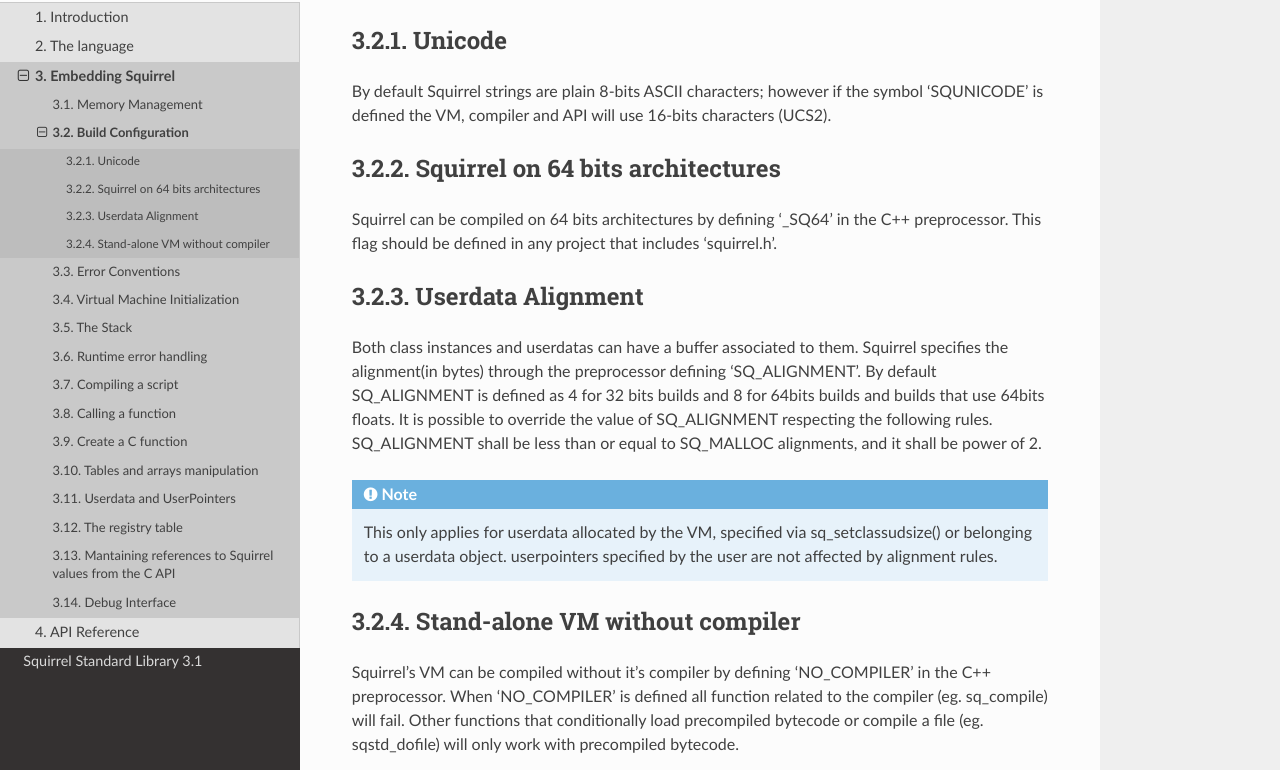
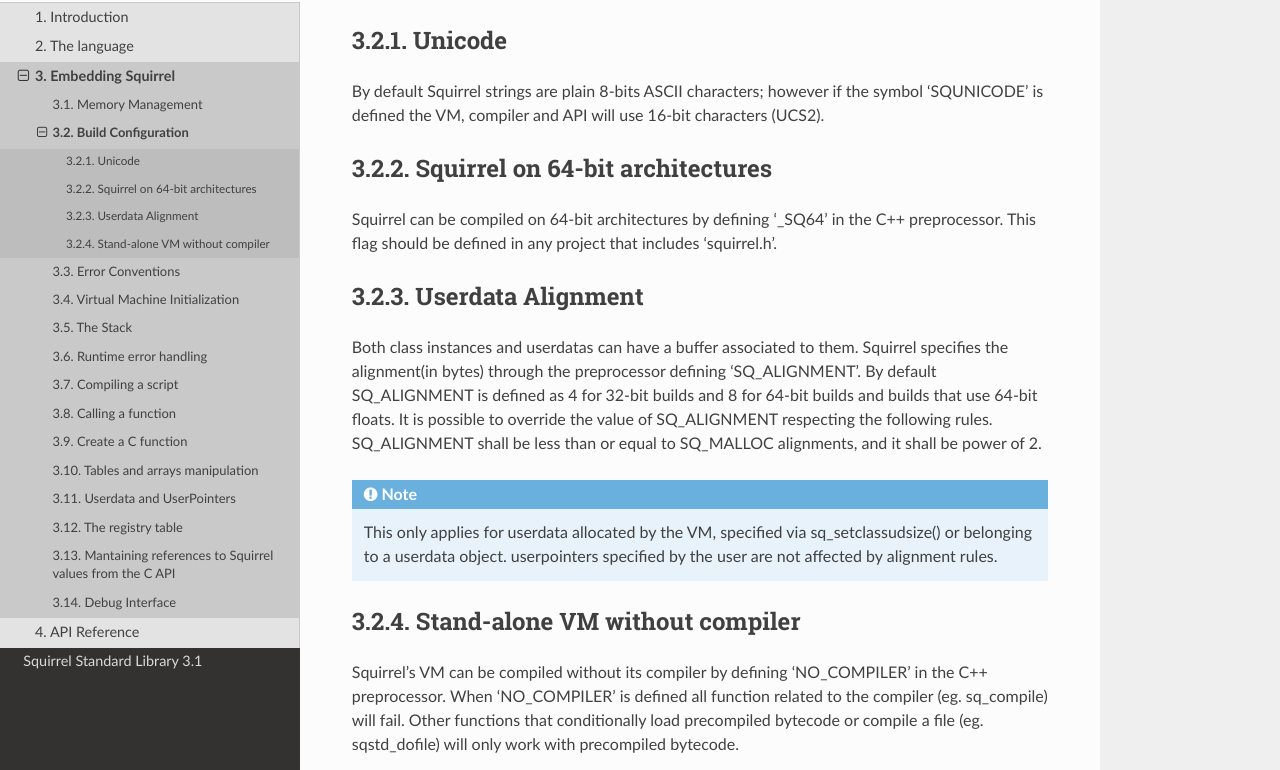
Before and after one commit to albertodemichelis/squirrel, a Sphinx documentation site: the page built from doc/source/reference/embedding/build_configuration.rst, in a window 1280 px wide and 1106 px high. Shown: the part 160-930 px from the top of the window. Built offline with Sphinx 7.4.7 and the Read the Docs theme 2.0.0, drawn with Linux system fonts in a browser that asks for light colours; formulas are drawn with MathJax 3.

Commit message:
Typo e.g. "it's"

```diff
--- a/doc/source/reference/embedding/build_configuration.rst
+++ b/doc/source/reference/embedding/build_configuration.rst
@@ -13,19 +13,19 @@ Unicode
 .. index:: single: Unicode
 
 By default Squirrel strings are plain 8-bits ASCII characters; however if the symbol
-'SQUNICODE' is defined the VM, compiler and API will use 16-bits characters (UCS2).
+'SQUNICODE' is defined the VM, compiler and API will use 16-bit characters (UCS2).
 
 .. _squirrel_64bits:
 
----------------------------------
-Squirrel on 64 bits architectures
----------------------------------
+--------------------------------
+Squirrel on 64-bit architectures
+--------------------------------
 
 .. index::
-    single: Squirrel on 64 bits architectures
+    single: Squirrel on 64-bit architectures
     single: 64 bits
 
-Squirrel can be compiled on 64 bits architectures by defining '_SQ64' in the C++
+Squirrel can be compiled on 64-bit architectures by defining '_SQ64' in the C++
 preprocessor. This flag should be defined in any project that includes 'squirrel.h'.
 
 .. _userdata_alignment:
@@ -38,7 +38,7 @@ Userdata Alignment
 
 Both class instances and userdatas can have a buffer associated to them.
 Squirrel specifies the alignment(in bytes) through the preprocessor defining 'SQ_ALIGNMENT'.
-By default SQ_ALIGNMENT is defined as 4 for 32 bits builds and 8 for 64bits builds and builds that use 64bits floats.
+By default SQ_ALIGNMENT is defined as 4 for 32-bit builds and 8 for 64-bit builds and builds that use 64-bit floats.
 It is possible to override the value of SQ_ALIGNMENT respecting the following rules.
 SQ_ALIGNMENT shall be less than or equal to SQ_MALLOC alignments, and it shall be power of 2.
 
@@ -53,7 +53,7 @@ Stand-alone VM without compiler
 
 .. index:: single: Stand-alone VM without compiler
 
-Squirrel's VM can be compiled without it's compiler by defining 'NO_COMPILER' in the C++ preprocessor.
+Squirrel's VM can be compiled without its compiler by defining 'NO_COMPILER' in the C++ preprocessor.
 When 'NO_COMPILER' is defined all function related to the compiler (eg. sq_compile) will fail. Other functions
 that conditionally load precompiled bytecode or compile a file (eg. sqstd_dofile) will only work with
 precompiled bytecode.
```
